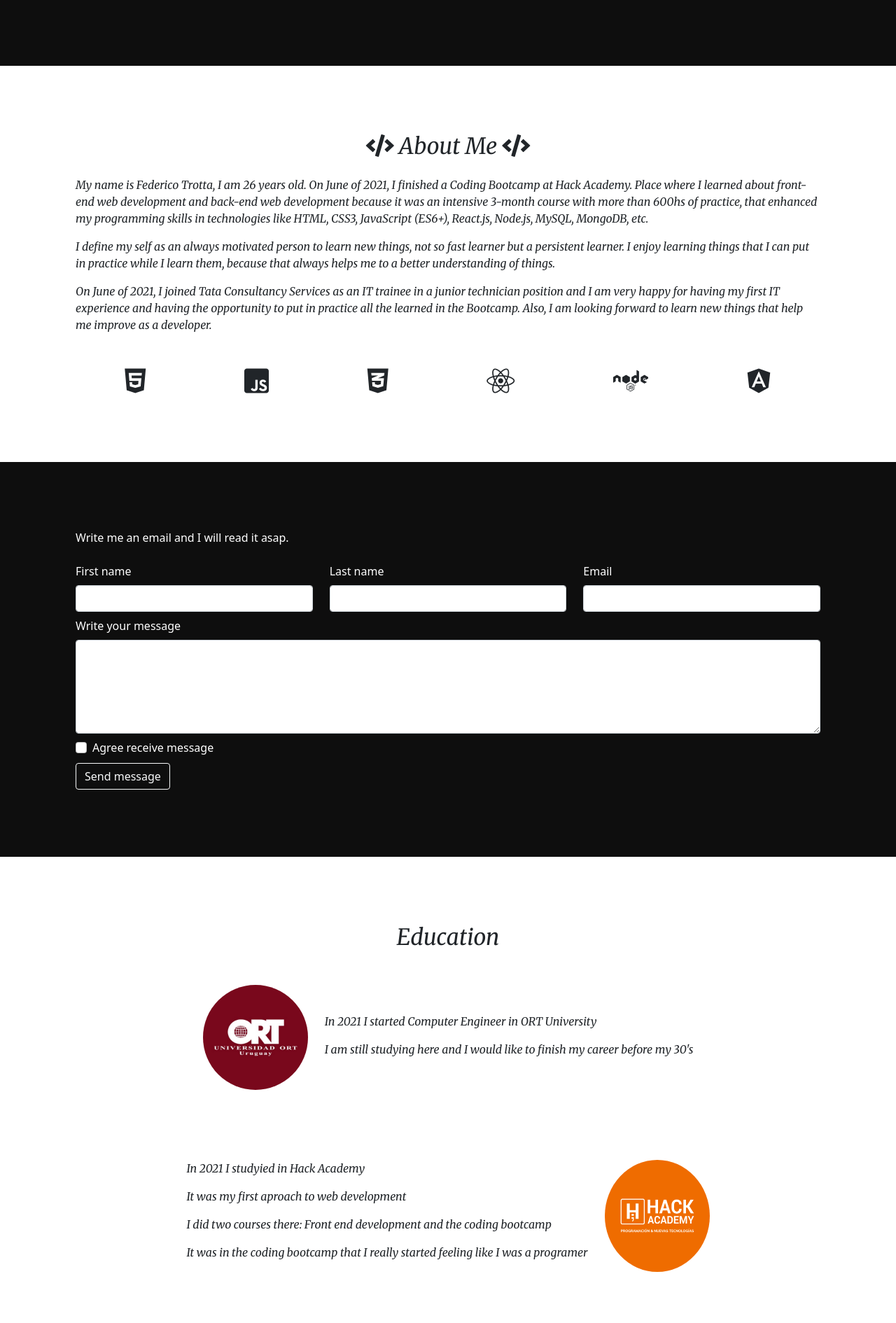
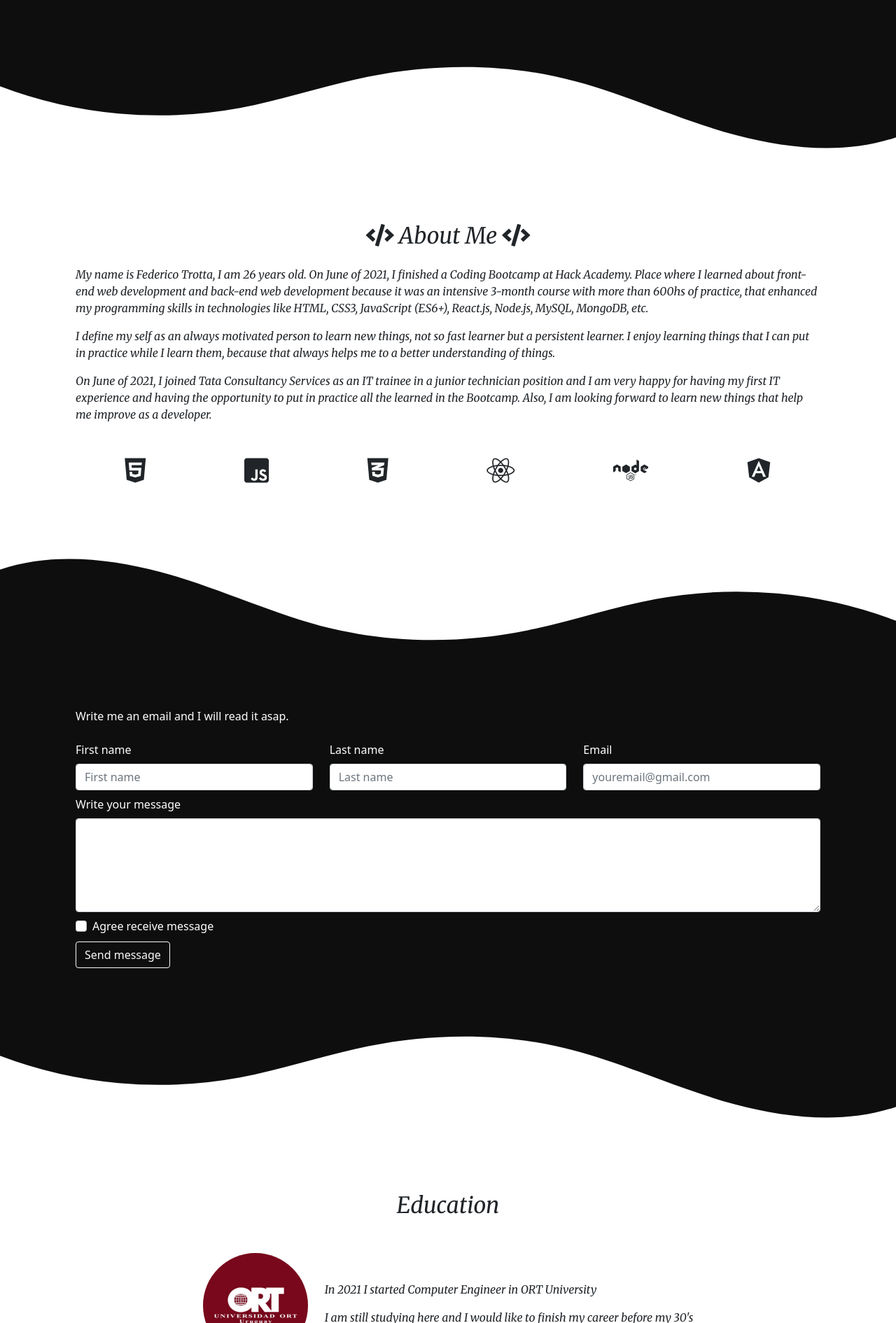
Before and after one commit to trottafede/portfolio, a React (Create React App) app: page / in a window 1280 px wide. Shown: the part 730-2620 px from the top of the page at 70% size. Built offline with nearby package versions, Linux system fonts and the light colour scheme.

Commit message:
Pansita wave

```diff
--- a/package.json
+++ b/package.json
@@ -10,7 +10,7 @@
     "react-dom": "^17.0.2",
     "react-router": "^6.2.1",
     "react-router-dom": "^6.2.1",
-    "react-scripts": "5.0.0",
+    "react-scripts": "^5.0.1",
     "react-spring": "^9.3.3",
     "typescript": "^4.5.4",
     "uuid": "^8.3.2",
--- a/src/components/contactMe/ContactMe.jsx
+++ b/src/components/contactMe/ContactMe.jsx
@@ -3,6 +3,21 @@ import React from "react";
 
 function ContactMe() {
   return (
+    <div>
+      <div class="myWave2">
+        <svg
+          data-name="Layer 1"
+          xmlns="http://www.w3.org/2000/svg"
+          viewBox="0 0 1200 120"
+          preserveAspectRatio="none"
+        >
+          <path
+            d="M321.39,56.44c58-10.79,114.16-30.13,172-41.86,82.39-16.72,168.19-17.73,250.45-.39C823.78,31,906.67,72,985.66,92.83c70.05,18.48,146.53,26.09,214.34,3V0H0V27.35A600.21,600.21,0,0,0,321.39,56.44Z"
+            class="shape-fill"
+          ></path>
+        </svg>
+      </div>
+
       <div id="ContactMe">
         <div className="container">
           <div className="row">
@@ -20,7 +35,7 @@ function ContactMe() {
                     type="text"
                     className="form-control"
                     id="validationCustom01"
-                  value=""
+                    placeholder="First name"
                     required
                   />
                   <div className="valid-feedback">Looks good!</div>
@@ -34,7 +49,7 @@ function ContactMe() {
                     type="text"
                     className="form-control"
                     id="validationCustom02"
-                  value=""
+                    placeholder="Last name"
                     required
                   />
                   <div className="valid-feedback">Looks good!</div>
@@ -48,7 +63,7 @@ function ContactMe() {
                     type="email"
                     className="form-control"
                     id="validationCustom03"
-                  placeholder=""
+                    placeholder="youremail@gmail.com"
                     required
                   />
                   <div className="valid-feedback">Looks good!</div>
@@ -100,6 +115,20 @@ function ContactMe() {
           </div>
         </div>
       </div>
+      <div class="myWave">
+        <svg
+          data-name="Layer 1"
+          xmlns="http://www.w3.org/2000/svg"
+          viewBox="0 0 1200 120"
+          preserveAspectRatio="none"
+        >
+          <path
+            d="M321.39,56.44c58-10.79,114.16-30.13,172-41.86,82.39-16.72,168.19-17.73,250.45-.39C823.78,31,906.67,72,985.66,92.83c70.05,18.48,146.53,26.09,214.34,3V0H0V27.35A600.21,600.21,0,0,0,321.39,56.44Z"
+            class="shape-fill"
+          ></path>
+        </svg>
+      </div>
+    </div>
   );
 }
 
--- a/src/components/education/Education.jsx
+++ b/src/components/education/Education.jsx
@@ -9,6 +9,7 @@ function Education() {
           <div className="col-md-12 mb-4">
             <h2 className="text-center mb-4">Education</h2>
           </div>
+
           <div className="col-sm-12 myAlign">
             <img
               src={require("../../img/ort.jpg")}
@@ -22,9 +23,10 @@ function Education() {
               </p>
             </div>
           </div>
+
           <div className="col-sm-12 myMarginTop myAlign">
             <div className="me-4">
-              <p>In 2021 I studyied in Hack Academy</p>
+              <p>In 2021 I stclearudyied in Hack Academy</p>
               <p>It was my first aproach to web development</p>
               <p>
                 I did two courses there: Front end development and the coding
--- a/src/components/proyectos/ListaProyectos.css
+++ b/src/components/proyectos/ListaProyectos.css
@@ -1,4 +1,19 @@
 /* Extra small devices (portrait phones, less than 576px) */
+
+.myWave .shape-fill {
+  fill: var(--main-bg-color);
+}
+
+.myWave2 {
+  overflow: hidden;
+  line-height: 0;
+  transform: rotate(180deg);
+  margin-bottom: -1px;
+}
+.myWave2 .shape-fill {
+  fill: var(--main-bg-color);
+}
+
 @media (max-width: 575.98px) {
   #projects {
     background-color: var(--main-bg-color);
--- a/src/components/proyectos/ListaProyectos.jsx
+++ b/src/components/proyectos/ListaProyectos.jsx
@@ -6,6 +6,7 @@ import { Link } from "react-router-dom";
 
 function ListaProyectos() {
   return (
+    <div>
       <div id="projects">
         <div className="container">
           <div>
@@ -28,6 +29,20 @@ function ListaProyectos() {
           </div>
         </div>
       </div>
+      <div class="myWave">
+        <svg
+          data-name="Layer 1"
+          xmlns="http://www.w3.org/2000/svg"
+          viewBox="0 0 1200 120"
+          preserveAspectRatio="none"
+        >
+          <path
+            d="M321.39,56.44c58-10.79,114.16-30.13,172-41.86,82.39-16.72,168.19-17.73,250.45-.39C823.78,31,906.67,72,985.66,92.83c70.05,18.48,146.53,26.09,214.34,3V0H0V27.35A600.21,600.21,0,0,0,321.39,56.44Z"
+            class="shape-fill"
+          ></path>
+        </svg>
+      </div>
+    </div>
   );
 }
 
```
Also changed, not shown: 1 other file (tests, documents, lock files or other folders). Lines whose indentation alone changed are shown as unchanged.
